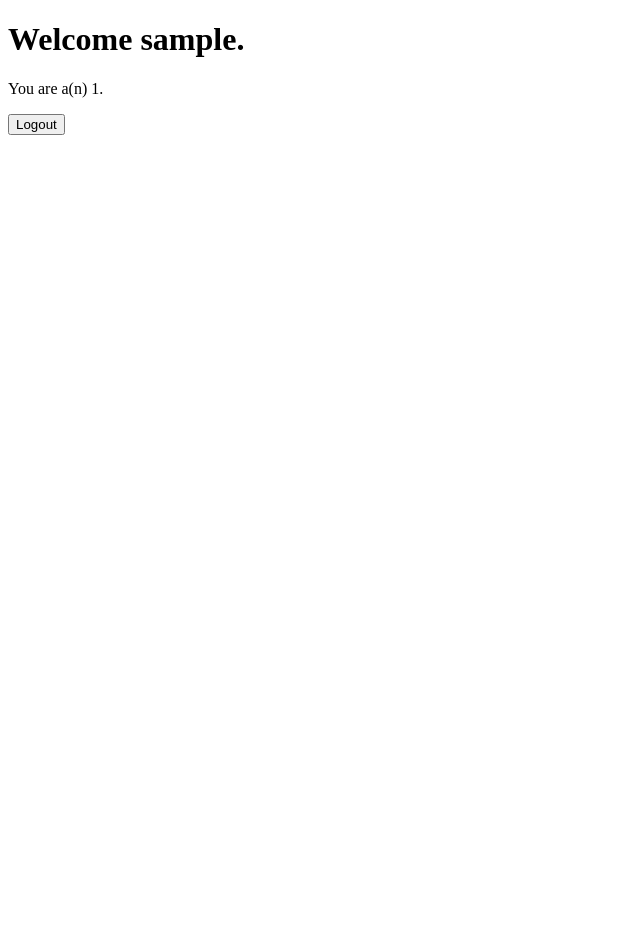
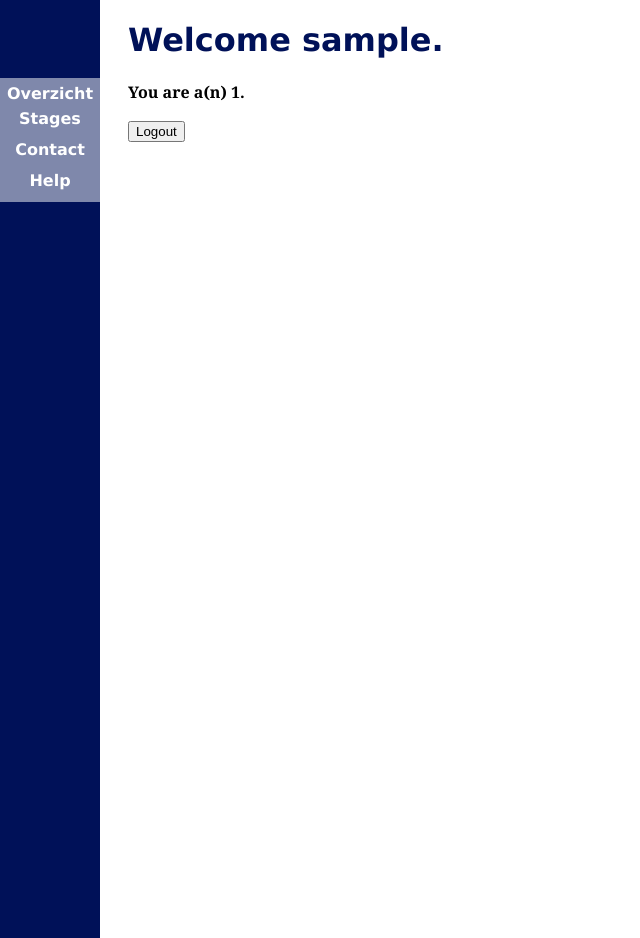
Before and after one commit to LIACSTeamVier/StageApp, a PHP site: page /main_page.php in a window 1280 px wide. Shown: the whole page, without its empty margins (0-640 px from the left). Run offline with PHP 8.4, Linux system fonts and the light colour scheme; the visitor is signed in with stand-in values (Sample User, id 1).

Commit message:
CSS stylesheet toegepast op main_page + Login

```diff
--- a/main_page.php
+++ b/main_page.php
@@ -4,8 +4,19 @@ session_start();
 
 <!DOCTYPE html>
 <html lang="en-UK">
+<head>
+<link rel="stylesheet" type="text/css" href="style.css">
+</head>
 <body>
 
+<div class="sidepane">
+  <b href="#">Overzicht</a>
+  <a href="#">Stages</a>
+  <a href="#">Contact</a>
+  <a href="#">Help</a></a>
+</div>
+
+<div class="main">
   <?php
     if (!isset($_SESSION["username"]) || empty($_SESSION["username"])) {
       header("Location: http://liacs.leidenuniv.nl/~s1551396/StageApp/Login.php");
@@ -41,6 +52,7 @@ session_start();
   <form action="attempting_Logout.php" method="post">
     <input type="submit" value="Logout">
   </form>
+</div>
 
 </body>
 </html>
--- /dev/null
+++ b/style.css
@@ -0,0 +1,70 @@
+body {
+  font-family: "Georgia"; /* font voor digitale tekst universiteit */
+}
+
+h1 {
+  color: #001158; /* huisstijlkleur universiteit */
+  font-family: "Verdana"; /* font voor digitale headers ed universiteit */
+}
+
+h2 {
+  color: #000000; /* zwart */
+  font-family: "Verdana"; /* font voor digitale headers ed universiteit */
+}
+
+h3 {
+  color: #000000; /* zwart */
+  font-family: "Verdana"; /* font voor digitale headers ed universiteit */
+}
+
+.sidepane {
+  height: 100%;
+  width: 100px;
+  position: fixed;
+  z-index: 1;
+  top: 0;
+  left: 0;
+  background-color: #001158;
+  overflow-x: hidden;
+  padding-top: 78px;
+}
+
+.sidepane a { /*links in sidepane*/
+  padding: 6px 6px 6px 6px;
+  text-align: center;
+  text-decoration: none;
+  text-shadow: 2px 2px 8px #000000
+  font-size: 14px;
+  color: #ffffff;
+  font-family: "Verdana";
+  display: block;
+}
+
+.sidepane a:hover {
+  background-color: #7f88ab;
+}
+
+.sidepane b { /*current selected link*/
+  padding: 6px 6px 6px 6px;
+  text-align: center;
+  text-decoration: none;
+  text-shadow: 2px 2px 8px #000000
+  font-size: 14px;
+  color: #ffffff;
+  font-family: "Verdana";
+  display: block;
+  background-color: #7f88ab;
+}
+
+.main {
+  background-color: white;
+  margin-left: 120px; /* Same as the width of the sidenav + 20px */
+}
+
+.main_nopane {
+  background-color: white;
+  margin-left: 20px;
+}
+
+@media screen and (max-height: 450px) {
+}
```
Also changed, not shown: Login.php (+4 -3 lines).
